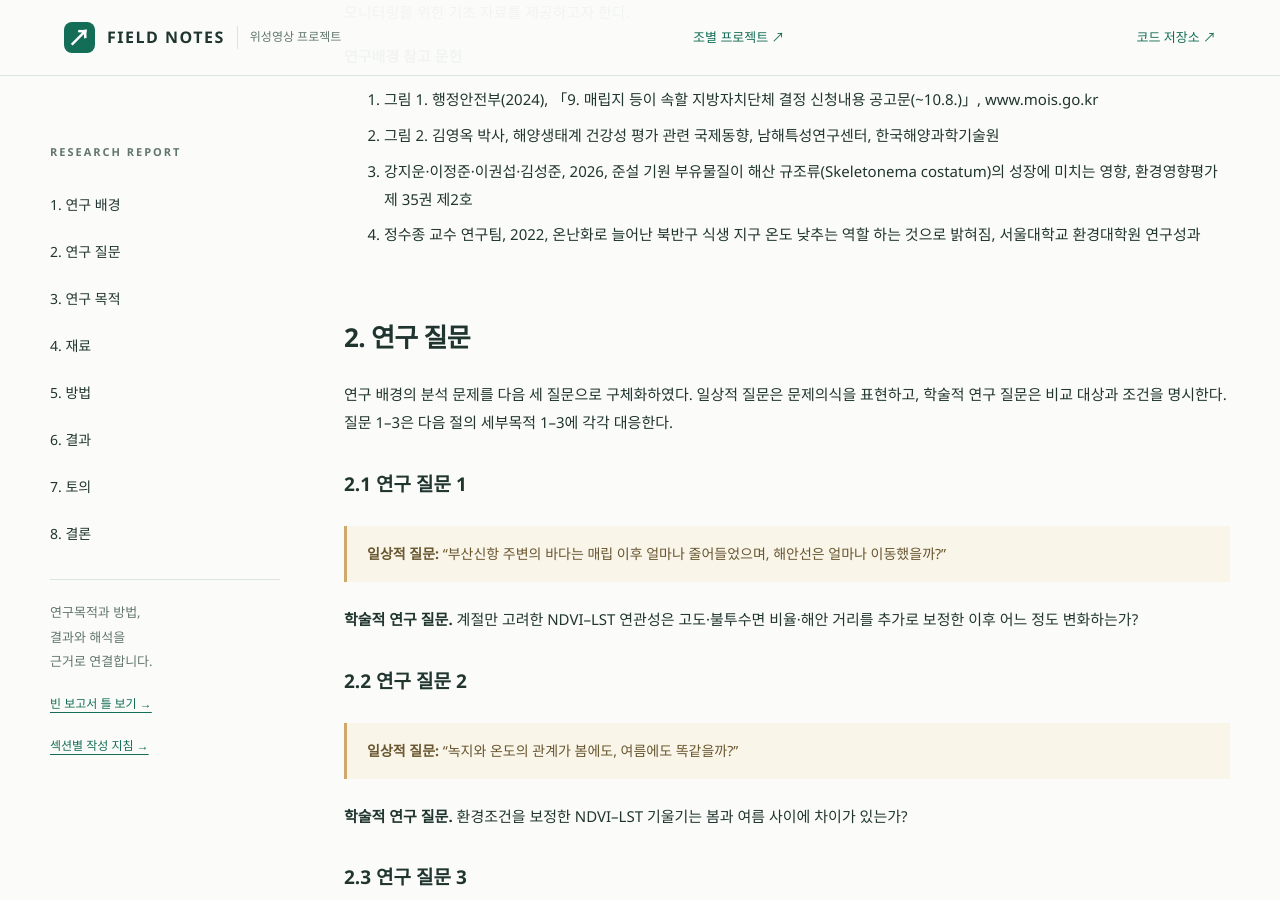
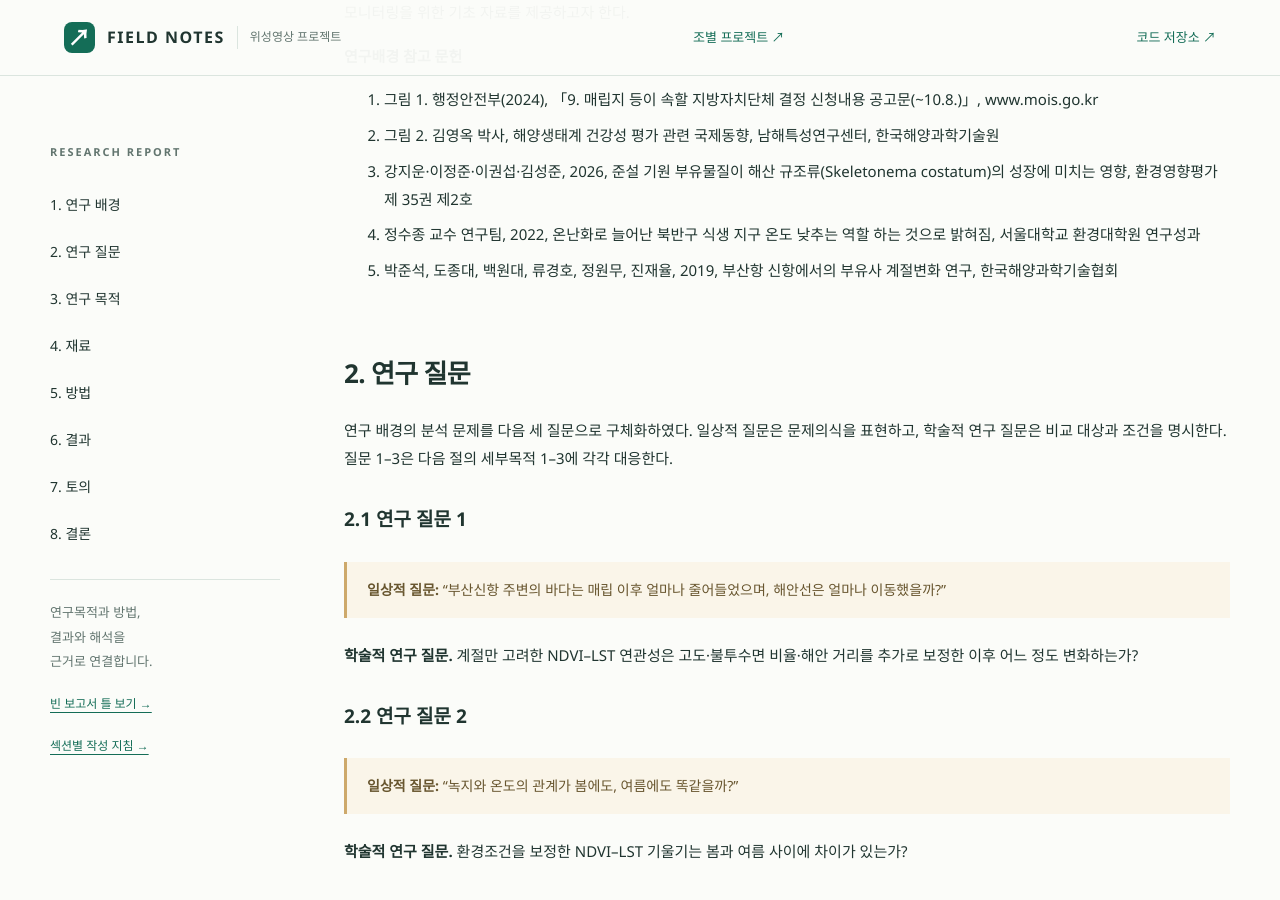
Before and after one commit to chasooin/class2026_02_surveying2_team5, a Jekyll site: the page built from docs/index.md, in a window 1280 px wide and 900 px high, scrolled down 5194 px. Built offline with Jekyll 4.4.1, drawn with Linux system fonts in a browser that asks for light colours.

Commit message:
Update index.md

```diff
--- a/docs/index.md
+++ b/docs/index.md
@@ -57,6 +57,7 @@ badge: "DEMO / 실제 관측 결과 아님"
 2. 그림 2. 김영옥 박사, 해양생태계 건강성 평가 관련 국제동향, 남해특성연구센터, 한국해양과학기술원
 3. 강지운·이정준·이권섭·김성준, 2026, 준설 기원 부유물질이 해산 규조류(Skeletonema costatum)의 성장에 미치는 영향, 환경영향평가 제 35권 제2호
 4. 정수종 교수 연구팀, 2022, 온난화로 늘어난 북반구 식생 지구 온도 낮추는 역할 하는 것으로 밝혀짐, 서울대학교 환경대학원 연구성과
+5. 박준석, 도종대, 백원대, 류경호, 정원무, 진재율, 2019, 부산항 신항에서의 부유사 계절변화 연구, 한국해양과학기술협회
 
 ## 2. 연구 질문 {#question}
 
```
